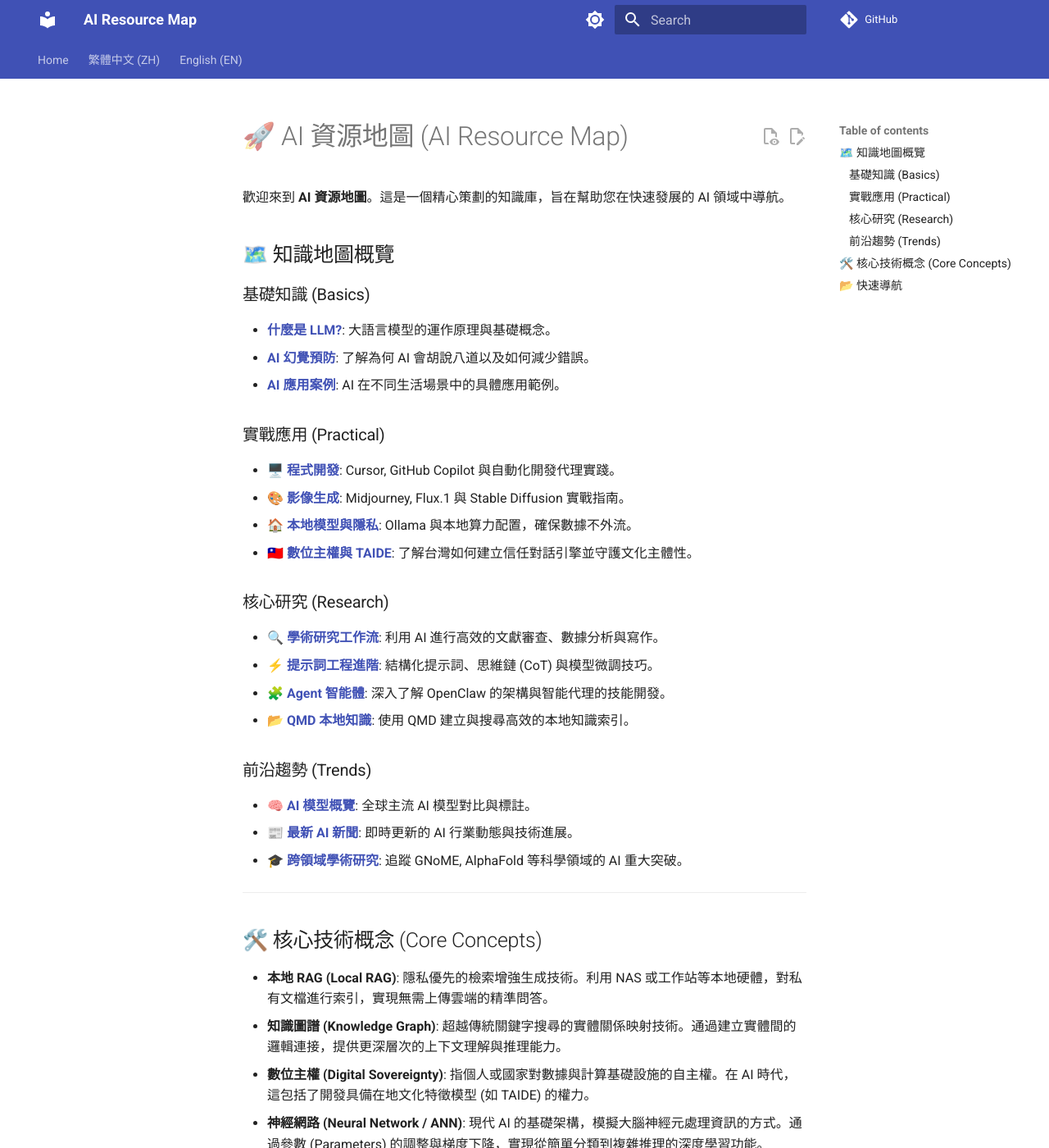
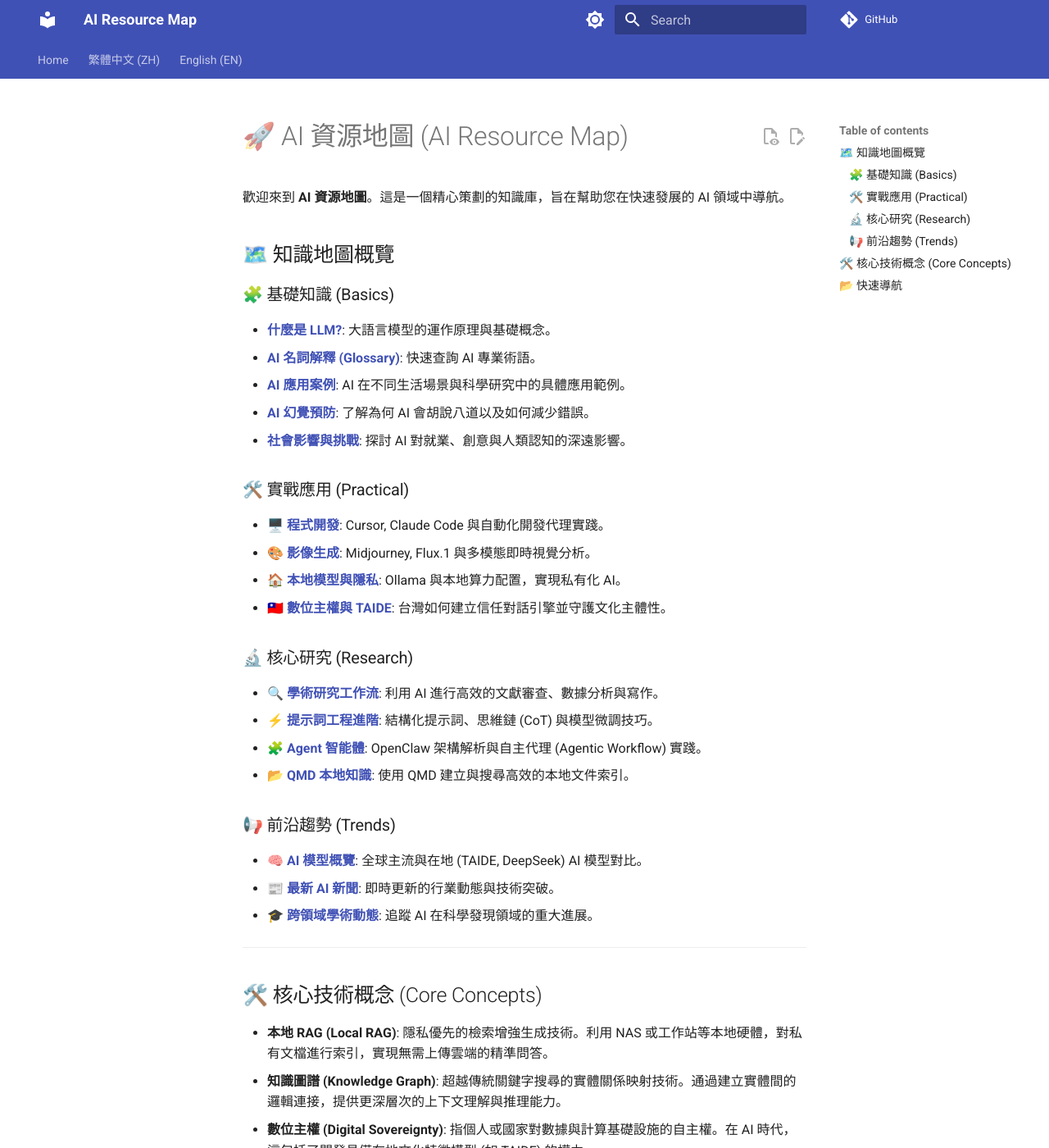
Before and after one commit to ultima6-tw/ai-map, an MkDocs documentation site: the page built from docs/zh/index.md, in a window 1280 px wide and 1400 px high. Shown: the whole window at 82% size. Built offline with MkDocs 1.6.1 and Material for MkDocs 9.7.7, drawn with Linux system fonts in a browser that asks for light colours; comment, search, counter and statistics services are not loaded.

Commit message:
Update ZH index with missing links and improved structure

```diff
--- a/docs/zh/index.md
+++ b/docs/zh/index.md
@@ -4,27 +4,29 @@
 
 ## 🗺️ 知識地圖概覽
 
-### 基礎知識 (Basics)
-- **[什麼是 LLM?](what-is-ai-or-llm/)**: 大語言模型的運作原理與基礎概念。
-- **[AI 幻覺預防](ai-hallucination/)**: 了解為何 AI 會胡說八道以及如何減少錯誤。
-- **[AI 應用案例](ai-application/)**: AI 在不同生活場景中的具體應用範例。
+### 🧩 基礎知識 (Basics)
+- **[什麼是 LLM?](what-is-ai-or-llm.md)**: 大語言模型的運作原理與基礎概念。
+- **[AI 名詞解釋 (Glossary)](glossary.md)**: 快速查詢 AI 專業術語。
+- **[AI 應用案例](ai-application.md)**: AI 在不同生活場景與科學研究中的具體應用範例。
+- **[AI 幻覺預防](ai-hallucination.md)**: 了解為何 AI 會胡說八道以及如何減少錯誤。
+- **[社會影響與挑戰](ai-impact.md)**: 探討 AI 對就業、創意與人類認知的深遠影響。
 
-### 實戰應用 (Practical)
-- **[🖥️ 程式開發](tools-coding/)**: Cursor, GitHub Copilot 與自動化開發代理實踐。
-- **[🎨 影像生成](tools-image/)**: Midjourney, Flux.1 與 Stable Diffusion 實戰指南。
-- **[🏠 本地模型與隱私](local-ai-privacy/)**: Ollama 與本地算力配置，確保數據不外流。
-- **[🇹🇼 數位主權與 TAIDE](digital-sovereignty/)**: 了解台灣如何建立信任對話引擎並守護文化主體性。
+### 🛠️ 實戰應用 (Practical)
+- **[🖥️ 程式開發](tools-coding.md)**: Cursor, Claude Code 與自動化開發代理實踐。
+- **[🎨 影像生成](tools-image.md)**: Midjourney, Flux.1 與多模態即時視覺分析。
+- **[🏠 本地模型與隱私](local-ai-privacy.md)**: Ollama 與本地算力配置，實現私有化 AI。
+- **[🇹🇼 數位主權與 TAIDE](digital-sovereignty.md)**: 台灣如何建立信任對話引擎並守護文化主體性。
 
-### 核心研究 (Research)
-- **[🔍 學術研究工作流](research-workflow/)**: 利用 AI 進行高效的文獻審查、數據分析與寫作。
-- **[⚡ 提示詞工程進階](advanced-prompting/)**: 結構化提示詞、思維鏈 (CoT) 與模型微調技巧。
-- **[🧩 Agent 智能體](agent/)**: 深入了解 OpenClaw 的架構與智能代理的技能開發。
-- **[📂 QMD 本地知識](qmd/)**: 使用 QMD 建立與搜尋高效的本地知識索引。
+### 🔬 核心研究 (Research)
+- **[🔍 學術研究工作流](research-workflow.md)**: 利用 AI 進行高效的文獻審查、數據分析與寫作。
+- **[⚡ 提示詞工程進階](advanced-prompting.md)**: 結構化提示詞、思維鏈 (CoT) 與模型微調技巧。
+- **[🧩 Agent 智能體](agent.md)**: OpenClaw 架構解析與自主代理 (Agentic Workflow) 實踐。
+- **[📂 QMD 本地知識](qmd.md)**: 使用 QMD 建立與搜尋高效的本地文件索引。
 
-### 前沿趨勢 (Trends)
-- **[🧠 AI 模型概覽](model-index/)**: 全球主流 AI 模型對比與標註。
-- **[📰 最新 AI 新聞](ai-news/)**: 即時更新的 AI 行業動態與技術進展。
-- **[🎓 跨領域學術研究](academic-trends/)**: 追蹤 GNoME, AlphaFold 等科學領域的 AI 重大突破。
+### 📢 前沿趨勢 (Trends)
+- **[🧠 AI 模型概覽](model-index.md)**: 全球主流與在地 (TAIDE, DeepSeek) AI 模型對比。
+- **[📰 最新 AI 新聞](ai-news.md)**: 即時更新的行業動態與技術突破。
+- **[🎓 跨領域學術動態](academic-trends.md)**: 追蹤 AI 在科學發現領域的重大進展。
 
 ---
 
@@ -39,9 +41,9 @@
 
 ## 📂 快速導航
 
-- **台灣特色**: [數位主權與 TAIDE](digital-sovereignty/)
-- **核心推薦**: [學術研究工作流](research-workflow/)
-- **本地部署**: [本地模型與隱私](local-ai-privacy/)
+- **台灣特色**: [數位主權與 TAIDE](digital-sovereignty.md)
+- **核心推薦**: [學術研究工作流](research-workflow.md)
+- **本地部署**: [本地模型與隱私](local-ai-privacy.md)
 
 ---
 *Created and maintained by Trivium Cluster Agent.*
```
